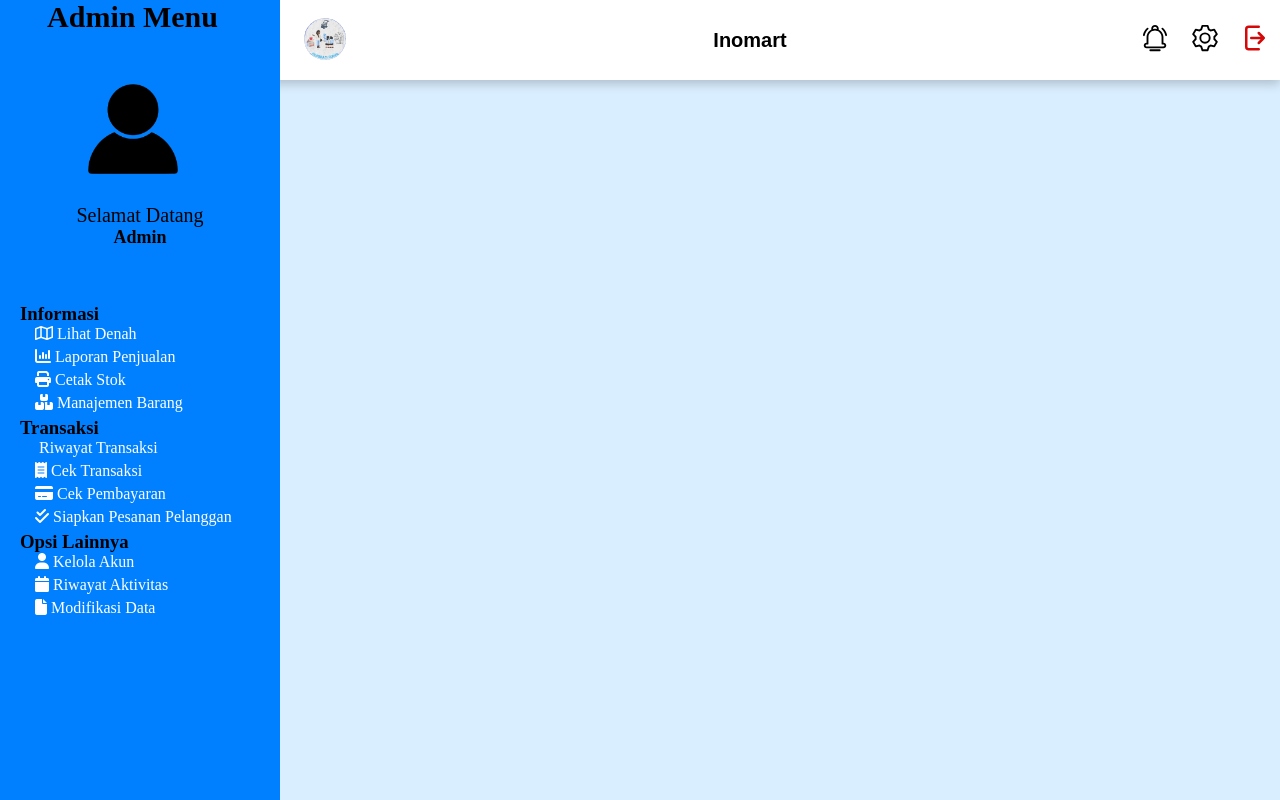
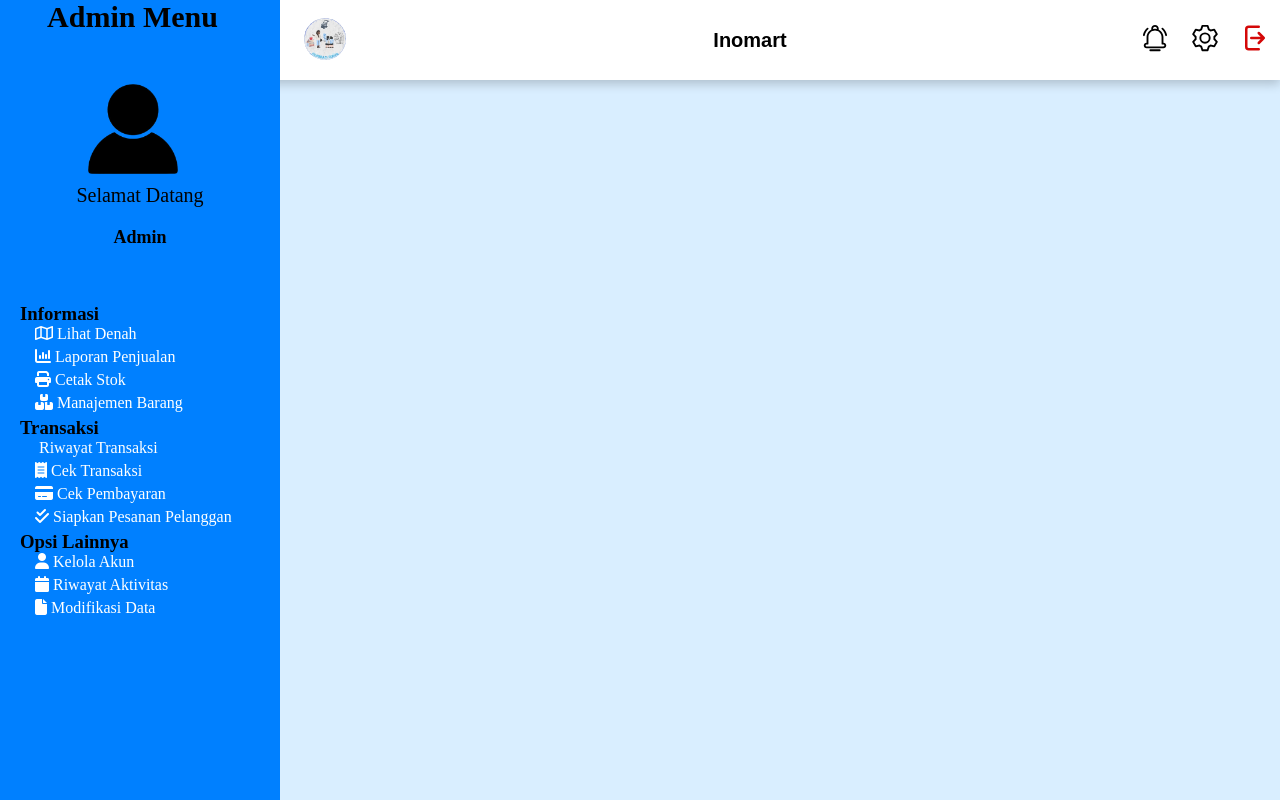
Before and after one commit to p1ckless/ProjectAkhirSemester, a Flask app: page / in a window 1280 px wide. Run offline with Flask 3, Linux system fonts and the light colour scheme; some libraries are stand-ins or nearby versions.

Commit message:
change some style

```diff
--- a/static/style.css
+++ b/static/style.css
@@ -89,26 +89,22 @@ nav ul {
 .admin-profile-picture {
   width: 150px;
   padding-right: 15px;
-  top: 20;
+  top: -20px;
   align-items: center;
 }
 
 .admin-greeting {
+  position: relative;
   display: flex;
   align-items: center;
   font-size: 20px;
+  top: -20px;
 }
 
 .admin-greeting-name {
   text-align: center;
   font-size: 18px;
   font-weight: bold;
-}
-
-.profile span {
-  display: block;
-  font-size: 14px;
-  margin-top: 5px;
 }
 
 .sidebar {
```
